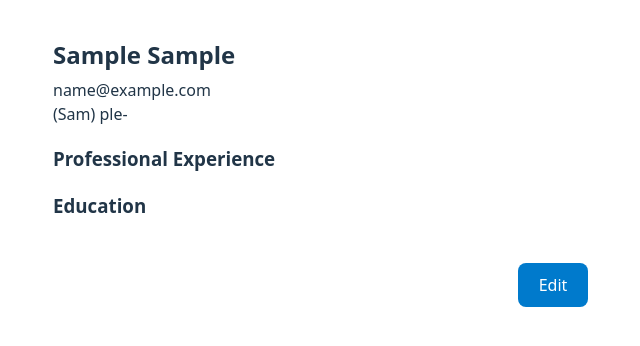
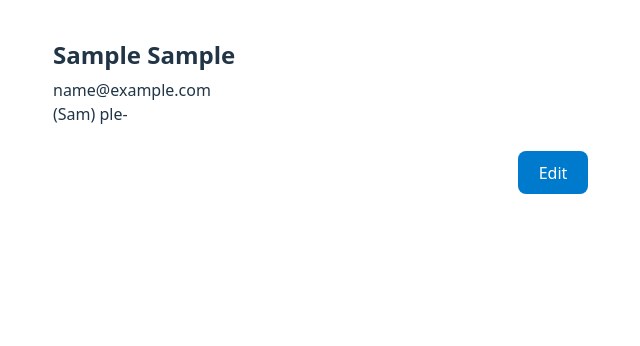
Before and after one commit to joeymuchow/odin-cv-application, a React (Vite) app: page / in a window 1280 px wide. Both pictures are taken after typing "Sample", "Sample", "name@example.com", "Sample" into the empty fields and a click on the button "Submit". Shown: the top 346 px of the page, without its empty margins (87-727 px from the left). Built offline with nearby package versions, Linux system fonts and the light colour scheme.

Commit message:
Fix issues with submitting info and display info
I fixed an issue where you couldn't submit successfully because the
input count on validateDateInputs was not incremented correctly. Also
fixed an issue where the title of a section was showing even when there
was no info to show.

```diff
--- a/src/App.jsx
+++ b/src/App.jsx
@@ -184,12 +184,12 @@ function validateDateInputs(setErrors, expType, errorKey) {
     const end = dateInputs[i+1];
 
     if (!end.value) {
-      validDateInputs += 1;
+      validDateInputs += 2;
       continue;
     }
 
     if (isAfter(end.value, start.value)) {
-      validDateInputs += 1;
+      validDateInputs += 2;
     } else {
       const key = convertKebabToCamel(dateInputs[i].id);
       setErrors( errors => ({
--- a/src/components/CVApp.jsx
+++ b/src/components/CVApp.jsx
@@ -7,6 +7,7 @@ function CVApp({ state }) {
   return (
     <div className="cv-container">
       <GenInfoDisplay generalInfo={state.generalInformation} />
+      {state.practicalExperience.length > 0 && (
         <ExperienceDisplay
           experiences={state.practicalExperience}
           title="Professional Experience"
@@ -14,6 +15,8 @@ function CVApp({ state }) {
           role={practicalInfo[1].key}
           description={practicalInfo[2].key}
         />
+      )}
+      {state.educationalExperience.length > 0 && (
         <ExperienceDisplay
           experiences={state.educationalExperience}
           title="Education"
@@ -21,6 +24,7 @@ function CVApp({ state }) {
           role={educationalInfo[1].key}
           description={educationalInfo[2].key}
         />
+      )}
     </div>
   );
 }
```
Lines whose indentation alone changed are shown as unchanged.
